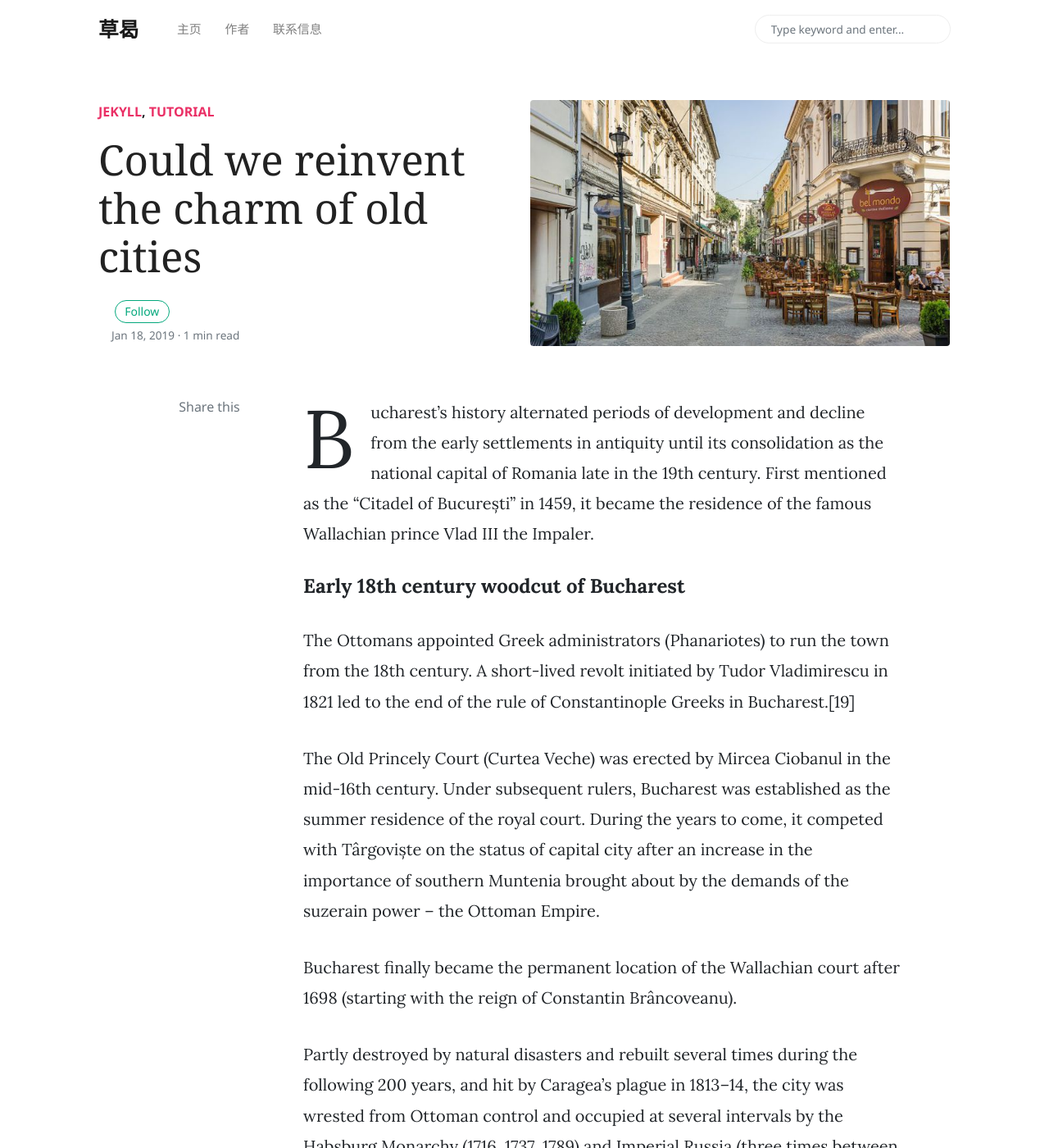
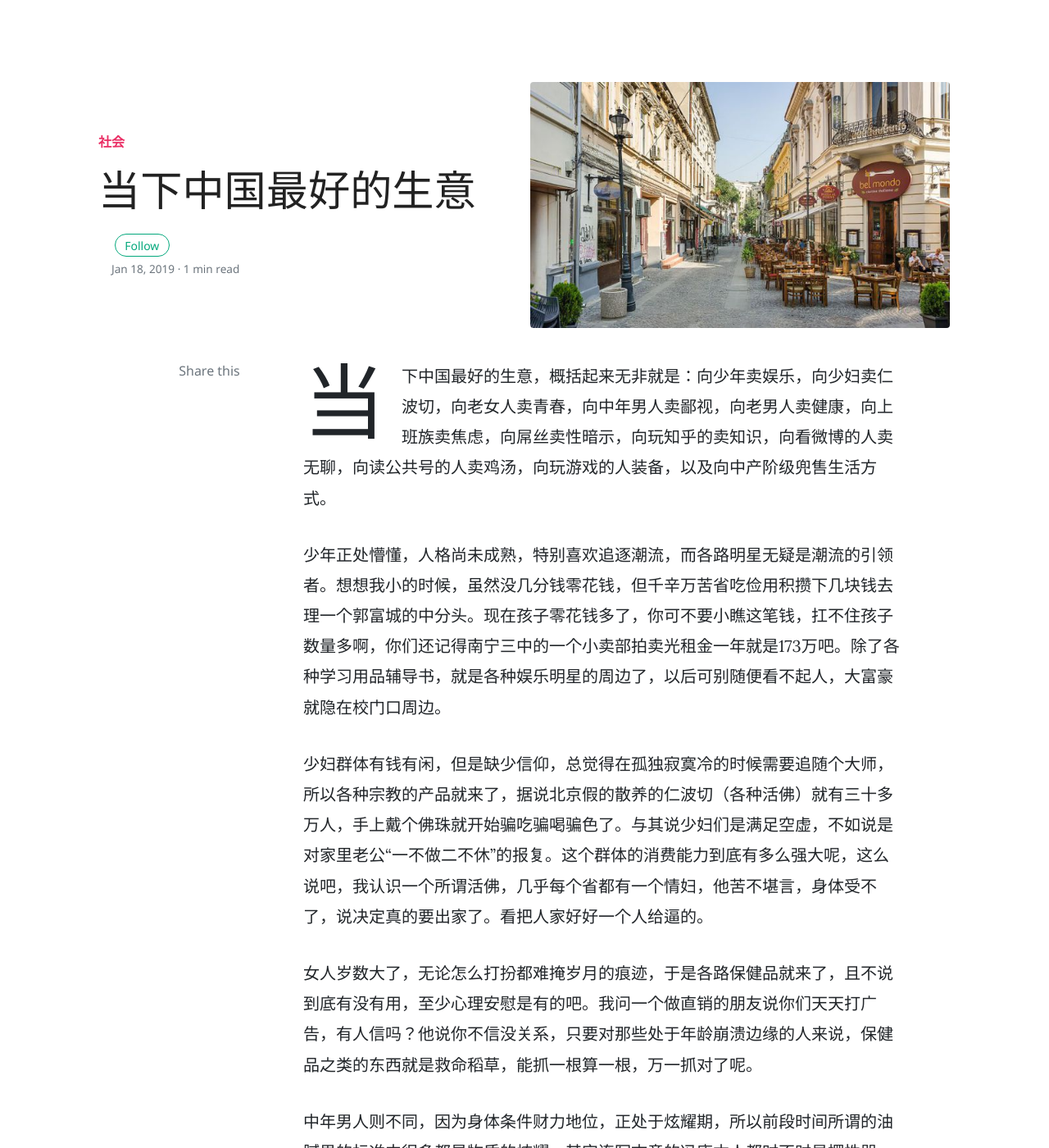
Before and after one commit to geyuxi/geyuxi.github.io, a Jekyll site: the page built from _posts/2019-01-18-charm-old-cities.md, in a window 1280 px wide and 1400 px high. Shown: the whole window at 82% size. Built offline with Jekyll 4.4.1, drawn with Linux system fonts in a browser that asks for light colours; nearby versions of some CDN libraries; comment, search, counter and statistics services are not loaded; some of the changed text lies outside the part shown.

Commit message:
Update 2019-01-18-charm-old-cities.md

```diff
--- a/_posts/2019-01-18-charm-old-cities.md
+++ b/_posts/2019-01-18-charm-old-cities.md
@@ -1,20 +1,33 @@
 ---
 layout: post
-title:  "Could we reinvent the charm of old cities"
-author: jane
-categories: [ Jekyll, tutorial ]
+title:  "当下中国最好的生意"
+author: 草曷
+categories: [ 社会 ]
 image: assets/images/home.jpg
-tags: [sticky]
+tags: [社会观察]
 ---
 
-Bucharest’s history alternated periods of development and decline from the early settlements in antiquity until its consolidation as the national capital of Romania late in the 19th century. First mentioned as the “Citadel of București” in 1459, it became the residence of the famous Wallachian prince Vlad III the Impaler.
+当下中国最好的生意，概括起来无非就是：向少年卖娱乐，向少妇卖仁波切，向老女人卖青春，向中年男人卖鄙视，向老男人卖健康，向上班族卖焦虑，向屌丝卖性暗示，向玩知乎的卖知识，向看微博的人卖无聊，向读公共号的人卖鸡汤，向玩游戏的人装备，以及向中产阶级兜售生活方式。
 
-#### Early 18th century woodcut of Bucharest
+少年正处懵懂，人格尚未成熟，特别喜欢追逐潮流，而各路明星无疑是潮流的引领者。想想我小的时候，虽然没几分钱零花钱，但千辛万苦省吃俭用积攒下几块钱去理一个郭富城的中分头。现在孩子零花钱多了，你可不要小瞧这笔钱，扛不住孩子数量多啊，你们还记得南宁三中的一个小卖部拍卖光租金一年就是173万吧。除了各种学习用品辅导书，就是各种娱乐明星的周边了，以后可别随便看不起人，大富豪就隐在校门口周边。
 
-The Ottomans appointed Greek administrators (Phanariotes) to run the town from the 18th century. A short-lived revolt initiated by Tudor Vladimirescu in 1821 led to the end of the rule of Constantinople Greeks in Bucharest.[19]
+少妇群体有钱有闲，但是缺少信仰，总觉得在孤独寂寞冷的时候需要追随个大师，所以各种宗教的产品就来了，据说北京假的散养的仁波切（各种活佛）就有三十多万人，手上戴个佛珠就开始骗吃骗喝骗色了。与其说少妇们是满足空虚，不如说是对家里老公“一不做二不休”的报复。这个群体的消费能力到底有多么强大呢，这么说吧，我认识一个所谓活佛，几乎每个省都有一个情妇，他苦不堪言，身体受不了，说决定真的要出家了。看把人家好好一个人给逼的。
 
-The Old Princely Court (Curtea Veche) was erected by Mircea Ciobanul in the mid-16th century. Under subsequent rulers, Bucharest was established as the summer residence of the royal court. During the years to come, it competed with Târgoviște on the status of capital city after an increase in the importance of southern Muntenia brought about by the demands of the suzerain power – the Ottoman Empire.
+女人岁数大了，无论怎么打扮都难掩岁月的痕迹，于是各路保健品就来了，且不说到底有没有用，至少心理安慰是有的吧。我问一个做直销的朋友说你们天天打广告，有人信吗？他说你不信没关系，只要对那些处于年龄崩溃边缘的人来说，保健品之类的东西就是救命稻草，能抓一根算一根，万一抓对了呢。
 
-Bucharest finally became the permanent location of the Wallachian court after 1698 (starting with the reign of Constantin Brâncoveanu).
+中年男人则不同，因为身体条件财力地位，正处于炫耀期，所以前段时间所谓的油腻男的标准中很多都是物质的炫耀，其实连写文章的冯唐本人都时不时显摆性器官，以证明自己战斗力旺盛。而此时如果你鄙视他们，他们会立刻跳起来，你说我不行，我就买给你看。这个阶段的男人特别犯贱，你越鄙视他，他越买买买。你说他不懂茶，他立刻掷千金给你买普洱来。你说他难看，吃饭他就带嫩模。这个阶段的男人，最受不了的，就是被人鄙视。
 
-Partly destroyed by natural disasters and rebuilt several times during the following 200 years, and hit by Caragea’s plague in 1813–14, the city was wrested from Ottoman control and occupied at several intervals by the Habsburg Monarchy (1716, 1737, 1789) and Imperial Russia (three times between 1768 and 1806). It was placed under Russian administration between 1828 and the Crimean War, with an interlude during the Bucharest-centred 1848 Wallachian revolution. Later, an Austrian garrison took possession after the Russian departure (remaining in the city until March 1857). On 23 March 1847, a fire consumed about 2,000 buildings, destroying a third of the city.
+如果说老年女人要抓住青春的尾巴，那老年男人则对健康尤为重视，各种前列腺炎不举尿不尽时有发生。纵欲过中年的男人们夜深人静的时候一反思，我靠，无能了，这种恐慌会给老年男人带来莫大的失落感。于是开始跑步啊，做平板支撑啊，以试图恢复往日的雄姿。
+
+上班族是最容易焦虑的一群人，因为压力大，不小心就被新来的抢了位置，只能拼命学习参加各种补习班。最喜欢参加培训班的除了小学生，就是上班族了，俗话说艺多不压身。所以朋友圈里最喜欢订阅各种知识付费产品的，就是这一群人。仿佛自己只要订阅就闪着佛光一般，其实大部分知识都是猎奇类知识，只是经过再包装显得高大上罢了。贩卖知识的本质，就是贩卖焦虑，此言非虚。因为上班族的信仰就是焦虑啊。
+
+屌丝群体吃饱喝足就没事干了，谈个恋爱还费钱，不如在家里看直播。自从东莞萧条后，从业者纷纷做了产业升级改行去了直播。打开电脑，有个人在屏幕上唱歌跳舞陪着自己，难道不比一个真实的女友要好？再配上个VR眼镜，啥问题解决不了？这部分人最喜欢各种免费性资源的获取，幻想着有一个富婆突然包养了自己，所以他们把有限的时间投入到了摇一摇，搜索附近的人，直播打赏呐喊，和给女神朋友圈点赞中去。
+
+玩知乎，玩微博和看微信公号的貌似是三种不同的类别，玩知乎的人信奉“知乎，向世界分享你新编的故事”，所有的故事开头都是“受邀”，故事的结尾都是“以上”，拽拽的跟个二百五一样。所以常看知乎的人，会错觉到自己很高端，看芸芸众生就像佛祖俯瞰着人间，为了保持佛的视角，他们需要不断去猎取新知识，付费由此产生。微博越来越没落到只剩下娱乐和吵架，所以无聊成为了微博的主旋律，养只狗了养只猫了邻居家的狗强奸了自己家的猫了，再配合上各种明星的狗血八卦，成为了微博的日常。既然是无聊，收费自然是很难的，所以微博依然是广告的主战场。公众号虽然已经没落，但鸡汤的硬需求是在的，不管你多么讨厌鸡汤，人就是喜欢正能量，所以各种包装的鸡汤，依然是硬通货，资养着一代又一代的人。
+
+玩游戏的人在设备上的支出，是情有可原的，现实世界这么令人失望，不如上虚拟世界里找下存在感。我一个大学同学，现在的朋友圈已经全部变成了游戏的画面截图，很显然，他获得了新生。中产阶级这个群体正在兴起，我不是就自诩为中产阶级的代言人吗，我是深深觉得这个阶级跟屌丝唯一的不同，就是负债比较多一点而已。但这个阶层经常会有个错觉，觉得自己跟屌丝是不一样，自己正在去往富豪的路上，所以需要名车名表名牌来衬托自己的地位。但是大家都是从屌丝群里挣扎出来的，哪里知道那么多门道啊，于是如何生活，竟然也成了一门生意。
+
+这世界是残酷的，每个人都身处其中，不管你愿意不愿意，你都被人贴上很多标签。但愿亲爱的你不被鼓噪，也不被焦虑的浪潮所裹挟，在纷繁芜杂的世相里，做一个安安静静的人。
+
+文章属于转载，原文在：https://www.sohu.com/a/201261307_174975
+原作者：琢磨先生
```
